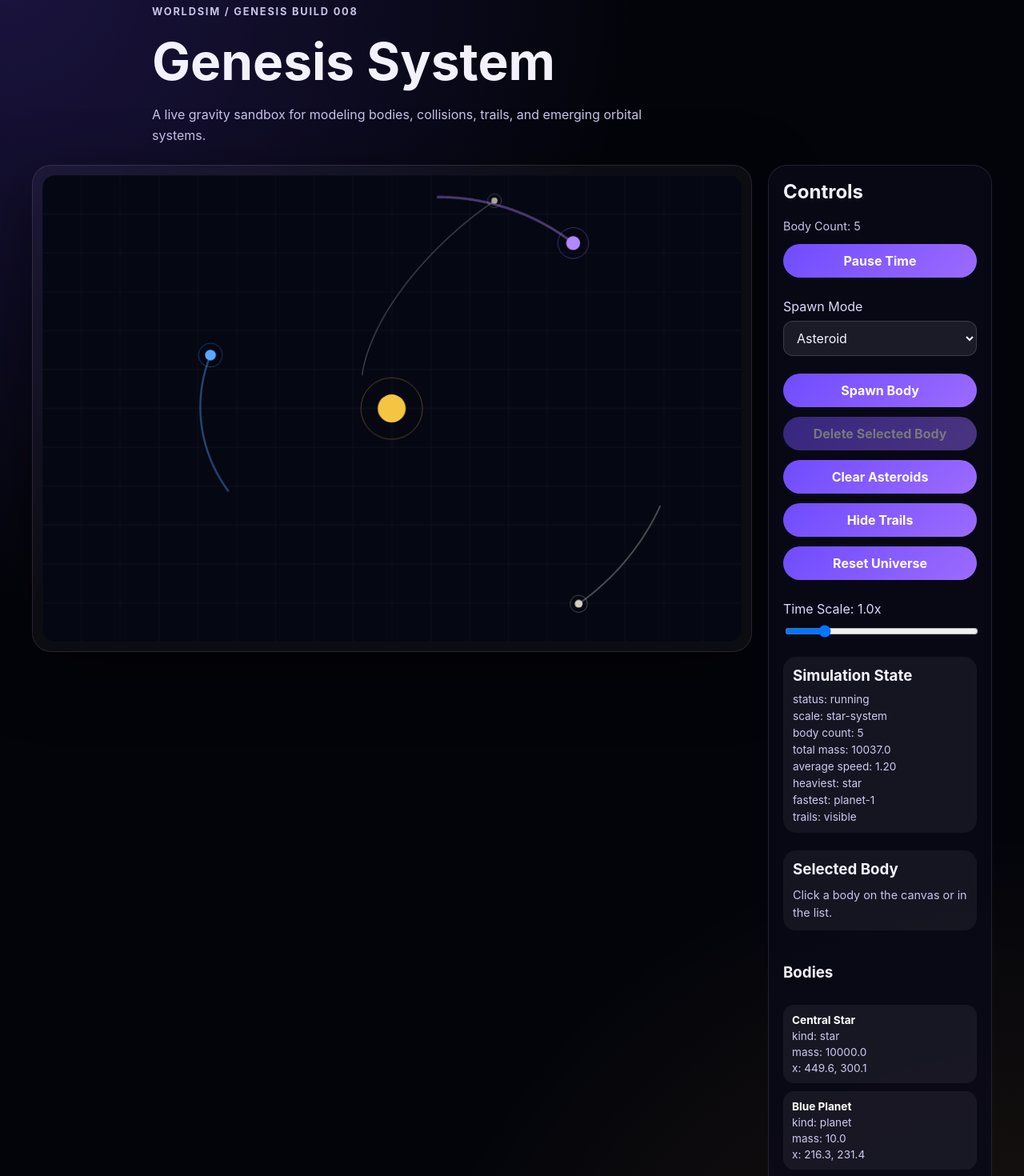
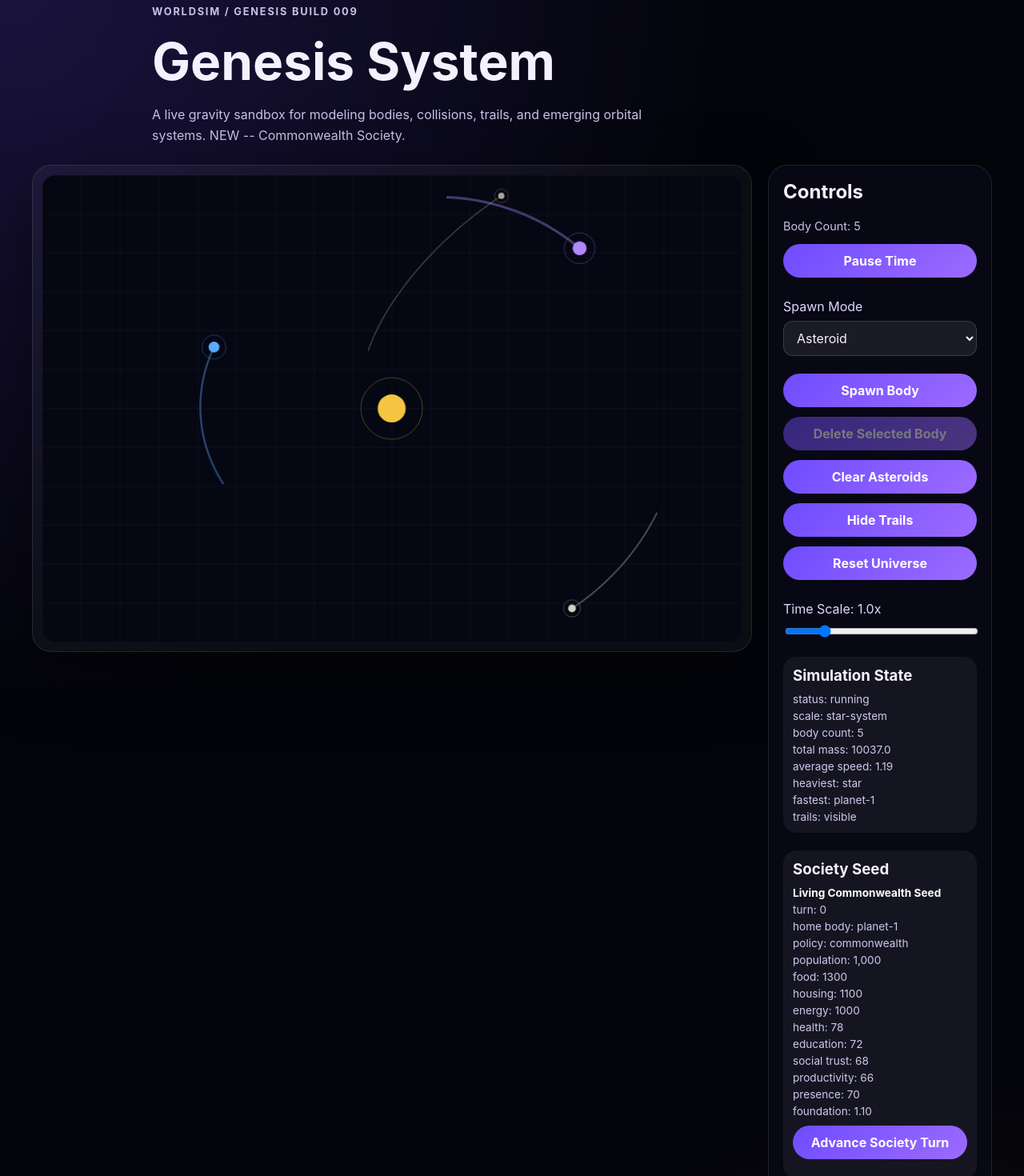
Before and after one commit to poohbiz/worldsim, a React (Vite) app: page / in a window 1280 px wide. Shown: the part 40-1510 px from the top of the page at 80% size. Built offline with nearby package versions, Linux system fonts and the light colour scheme.

Commit message:
Build 009 -- added basic society simulation.

```diff
--- a/src/App.tsx
+++ b/src/App.tsx
@@ -10,6 +10,9 @@ import {
 } from "./sim/selectors";
 import { createBodyForSpawnMode, type SpawnMode } from "./sim/spawnBodies";
 import type { WorldState } from "./sim/types";
+import { createLivingCommonwealthSeed } from "./society/createSociety";
+import { updateSociety } from "./society/updateSociety";
+import type { Society } from "./society/types";
 
 const CANVAS_WIDTH = 900;
 const CANVAS_HEIGHT = 600;
@@ -18,9 +21,13 @@ export default function App() {
   const [world, setWorld] = useState<WorldState | null>(null);
   const [selectedBodyId, setSelectedBodyId] = useState<string | null>(null);
   const [spawnMode, setSpawnMode] = useState<SpawnMode>("asteroid");
+  const [society, setSociety] = useState<Society | null>(null);
 
   useEffect(() => {
-    setWorld(createInitialWorld(CANVAS_WIDTH, CANVAS_HEIGHT));
+    const initialWorld = createInitialWorld(CANVAS_WIDTH, CANVAS_HEIGHT);
+
+    setWorld(initialWorld);
+    setSociety(createLivingCommonwealthSeed("planet-1"));
   }, []);
 
   useEffect(() => {
@@ -36,7 +43,10 @@ export default function App() {
   }, [world, selectedBodyId]);
 
   function resetWorld() {
-    setWorld(createInitialWorld(CANVAS_WIDTH, CANVAS_HEIGHT));
+    const initialWorld = createInitialWorld(CANVAS_WIDTH, CANVAS_HEIGHT);
+
+    setWorld(initialWorld);
+    setSociety(createLivingCommonwealthSeed("planet-1"));
     setSelectedBodyId(null);
   }
 
@@ -133,6 +143,14 @@ export default function App() {
     setSelectedBodyId(bodyId);
   }
 
+  function advanceSocietyTurn() {
+    setSociety((currentSociety) => {
+      if (!currentSociety) return currentSociety;
+
+      return updateSociety(currentSociety);
+    });
+  }
+
   const selectedBody =
     world?.bodies.find((body) => body.id === selectedBodyId) ?? null;
 
@@ -149,11 +167,11 @@ export default function App() {
   return (
     <main className="page">
       <section className="hero">
-        <p className="eyebrow">WorldSim / Genesis Build 008</p>
+        <p className="eyebrow">WorldSim / Genesis Build 009</p>
         <h1>{world.name}</h1>
         <p>
           A live gravity sandbox for modeling bodies, collisions, trails, and
-          emerging orbital systems.
+          emerging orbital systems. NEW -- Commonwealth Society.
         </p>
       </section>
 
@@ -230,6 +248,45 @@ export default function App() {
             </div>
           </div>
           <div className="selected-body-panel">
+            <h3>Society Seed</h3>
+
+            {society ? (
+              <div className="selected-body-details">
+                <strong>{society.name}</strong>
+                <span>turn: {society.turn}</span>
+                <span>home body: {society.homeBodyId ?? "unattached"}</span>
+                <span>policy: {society.policy}</span>
+                <span>population: {society.population.toLocaleString()}</span>
+                <span>food: {society.resources.food.toFixed(0)}</span>
+                <span>housing: {society.resources.housing.toFixed(0)}</span>
+                <span>energy: {society.resources.energy.toFixed(0)}</span>
+                <span>health: {society.wellbeing.health.toFixed(0)}</span>
+                <span>education: {society.wellbeing.education.toFixed(0)}</span>
+                <span>
+                  social trust: {society.wellbeing.socialTrust.toFixed(0)}
+                </span>
+                <span>
+                  productivity: {society.wellbeing.productivity.toFixed(0)}
+                </span>
+                <span>presence: {society.wellbeing.presence.toFixed(0)}</span>
+                <span>
+                  foundation:{" "}
+                  {Math.min(
+                    society.resources.food / society.population,
+                    society.resources.housing / society.population,
+                    society.resources.energy / society.population / 0.85,
+                  ).toFixed(2)}
+                </span>
+              </div>
+            ) : (
+              <p>No society loaded.</p>
+            )}
+
+            <button onClick={advanceSocietyTurn} disabled={!society}>
+              Advance Society Turn
+            </button>
+          </div>
+          <div className="selected-body-panel">
             <h3>Selected Body</h3>
 
             {selectedBody ? (
@@ -237,6 +294,9 @@ export default function App() {
                 <strong>{selectedBody.name}</strong>
                 <span>id: {selectedBody.id}</span>
                 <span>kind: {selectedBody.kind}</span>
+                {society?.homeBodyId === selectedBody.id && (
+                  <span>society: {society.name}</span>
+                )}
                 <span>mass: {selectedBody.mass.toFixed(1)}</span>
                 <span>radius: {selectedBody.radius.toFixed(1)}</span>
                 <span>
--- /dev/null
+++ b/src/society/createSociety.ts
@@ -0,0 +1,26 @@
+import type { Society } from "./types";
+
+export function createLivingCommonwealthSeed(
+  homeBodyId: string | null = null,
+): Society {
+  return {
+    id: "living-commonwealth-seed",
+    name: "Living Commonwealth Seed",
+    homeBodyId,
+    turn: 0,
+    population: 1000,
+    policy: "commonwealth",
+    resources: {
+      food: 1300,
+      housing: 1100,
+      energy: 1000,
+    },
+    wellbeing: {
+      health: 78,
+      education: 72,
+      socialTrust: 68,
+      productivity: 66,
+      presence: 70,
+    },
+  };
+}
--- /dev/null
+++ b/src/society/types.ts
@@ -0,0 +1,26 @@
+export type SocietyPolicy = "survival" | "balanced" | "commonwealth";
+
+export type SocietyResources = {
+  food: number;
+  housing: number;
+  energy: number;
+};
+
+export type SocietyWellbeing = {
+  health: number;
+  education: number;
+  socialTrust: number;
+  productivity: number;
+  presence: number;
+};
+
+export type Society = {
+  id: string;
+  name: string;
+  homeBodyId: string | null;
+  turn: number;
+  population: number;
+  policy: SocietyPolicy;
+  resources: SocietyResources;
+  wellbeing: SocietyWellbeing;
+};
--- /dev/null
+++ b/src/society/updateSociety.ts
@@ -0,0 +1,155 @@
+import type { Society } from "./types";
+
+function clamp(value: number, min = 0, max = 100): number {
+  return Math.min(Math.max(value, min), max);
+}
+
+function approach(current: number, target: number, step: number): number {
+  if (current < target) {
+    return Math.min(current + step, target);
+  }
+
+  if (current > target) {
+    return Math.max(current - step, target);
+  }
+
+  return current;
+}
+
+export function updateSociety(society: Society): Society {
+  const foodPerPerson = society.resources.food / society.population;
+  const housingPerPerson = society.resources.housing / society.population;
+  const energyPerPerson = society.resources.energy / society.population;
+
+  const foundationScore = Math.min(
+    foodPerPerson,
+    housingPerPerson,
+    energyPerPerson / 0.85,
+  );
+
+  const hasFoodSecurity = foodPerPerson >= 1;
+  const hasHousingSecurity = housingPerPerson >= 1;
+  const hasEnergySecurity = energyPerPerson >= 0.85;
+
+  const hasStableFoundation =
+    hasFoodSecurity && hasHousingSecurity && hasEnergySecurity;
+
+  let healthTarget = 35;
+  let educationTarget = 45;
+  let socialTrustTarget = 30;
+  let productivityTarget = 35;
+  let presenceTarget = 30;
+
+  if (hasStableFoundation) {
+    healthTarget = 88;
+    educationTarget =
+      society.policy === "commonwealth" || society.policy === "balanced"
+        ? 92
+        : 78;
+    socialTrustTarget = 86;
+    productivityTarget = 82;
+    presenceTarget = society.policy === "commonwealth" ? 90 : 75;
+  } else if (foundationScore >= 0.75) {
+    healthTarget = 65;
+    educationTarget = 68;
+    socialTrustTarget = 62;
+    productivityTarget = 58;
+    presenceTarget = 60;
+  }
+
+  const nextHealth = clamp(
+    approach(society.wellbeing.health, healthTarget, 0.4),
+  );
+
+  const nextEducation = clamp(
+    approach(society.wellbeing.education, educationTarget, 0.35),
+  );
+
+  const nextSocialTrust = clamp(
+    approach(society.wellbeing.socialTrust, socialTrustTarget, 0.35),
+  );
+
+  const nextProductivity = clamp(
+    approach(society.wellbeing.productivity, productivityTarget, 0.3),
+  );
+
+  const nextPresence = clamp(
+    approach(society.wellbeing.presence, presenceTarget, 0.35),
+  );
+
+  const productivityEffectiveness = 0.35 + (nextProductivity / 100) * 0.65;
+
+  const foodProduced = society.population * productivityEffectiveness * 1.3;
+  const foodConsumed = society.population * 1.0;
+  const foodLoss = society.resources.food * 0.01;
+
+  const housingBuilt = society.population * productivityEffectiveness * 0.035;
+  const housingDecay = society.resources.housing * 0.003;
+
+  const energyProduced = society.population * productivityEffectiveness * 1.1;
+  const energyConsumed = society.population * 0.85;
+  const energyLoss = society.resources.energy * 0.008;
+
+  const rawFood = Math.max(
+    0,
+    society.resources.food + foodProduced - foodConsumed - foodLoss,
+  );
+
+  const nextHousing = Math.max(
+    0,
+    society.resources.housing + housingBuilt - housingDecay,
+  );
+
+  const rawEnergy = Math.max(
+    0,
+    society.resources.energy + energyProduced - energyConsumed - energyLoss,
+  );
+
+  const nextFood = Math.min(rawFood, society.population * 3);
+  const nextEnergy = Math.min(rawEnergy, society.population * 2.5);
+
+  const nextFoodPerPerson = nextFood / society.population;
+  const nextHousingPerPerson = nextHousing / society.population;
+  const nextEnergyPerPerson = nextEnergy / society.population;
+
+  const nextFoundationScore = Math.min(
+    nextFoodPerPerson,
+    nextHousingPerPerson,
+    nextEnergyPerPerson / 0.85,
+  );
+
+  let populationGrowthRate = 0;
+
+  if (nextFoundationScore >= 1 && nextHealth > 65 && nextSocialTrust > 55) {
+    populationGrowthRate = 0.0015;
+  } else if (nextFoundationScore >= 0.9) {
+    populationGrowthRate = 0.0005;
+  } else if (nextFoundationScore > 0.7) {
+    populationGrowthRate = -0.002;
+  } else {
+    populationGrowthRate = -0.008;
+  }
+
+  const nextPopulation = Math.max(
+    1,
+    Math.round(society.population * (1 + populationGrowthRate)),
+  );
+
+  return {
+    ...society,
+    turn: society.turn + 1,
+    population: nextPopulation,
+    resources: {
+      food: nextFood,
+      housing: nextHousing,
+      energy: nextEnergy,
+    },
+    wellbeing: {
+      health: nextHealth,
+      education: nextEducation,
+      socialTrust: nextSocialTrust,
+      productivity: nextProductivity,
+      presence: nextPresence,
+    },
+  };
+}
```
